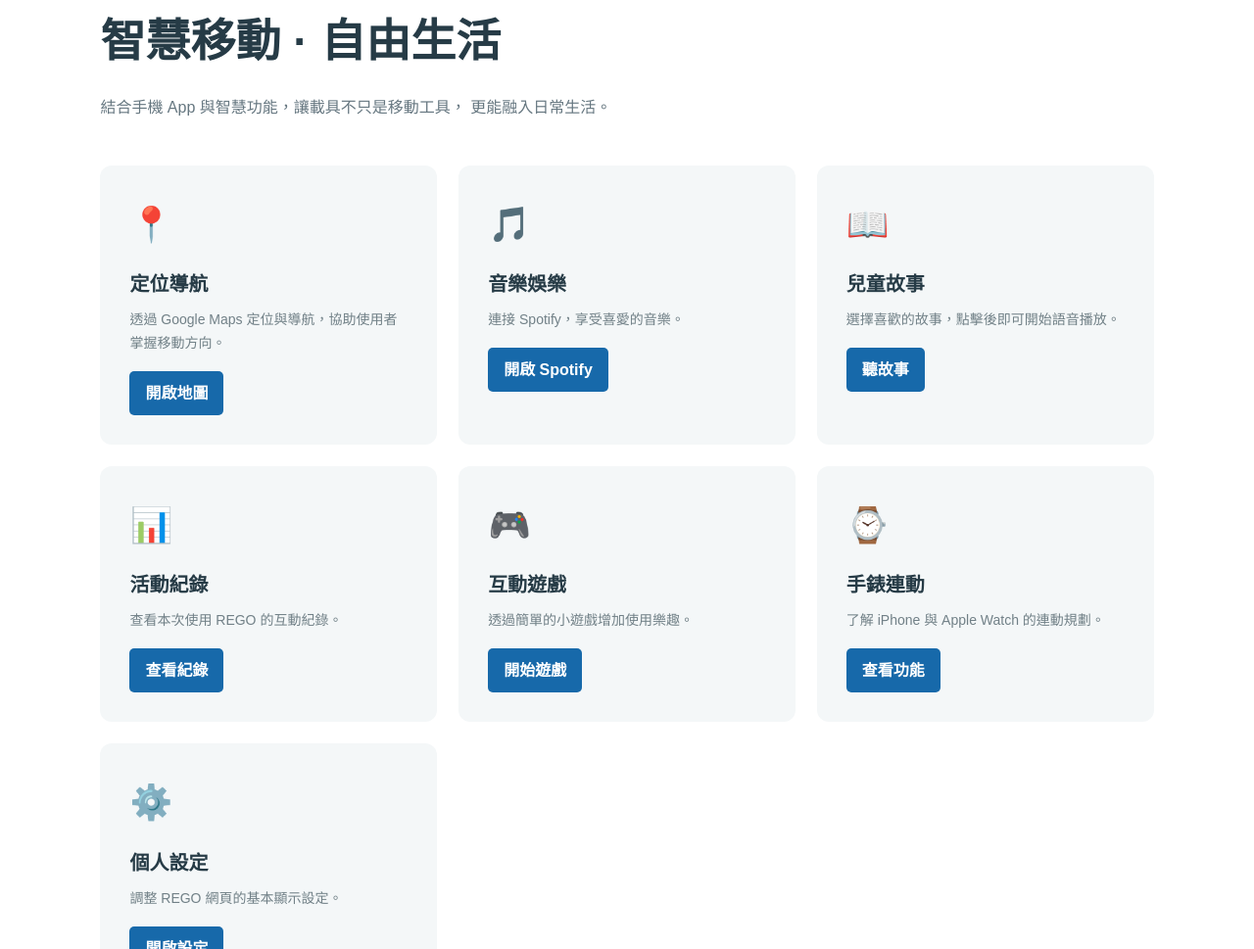
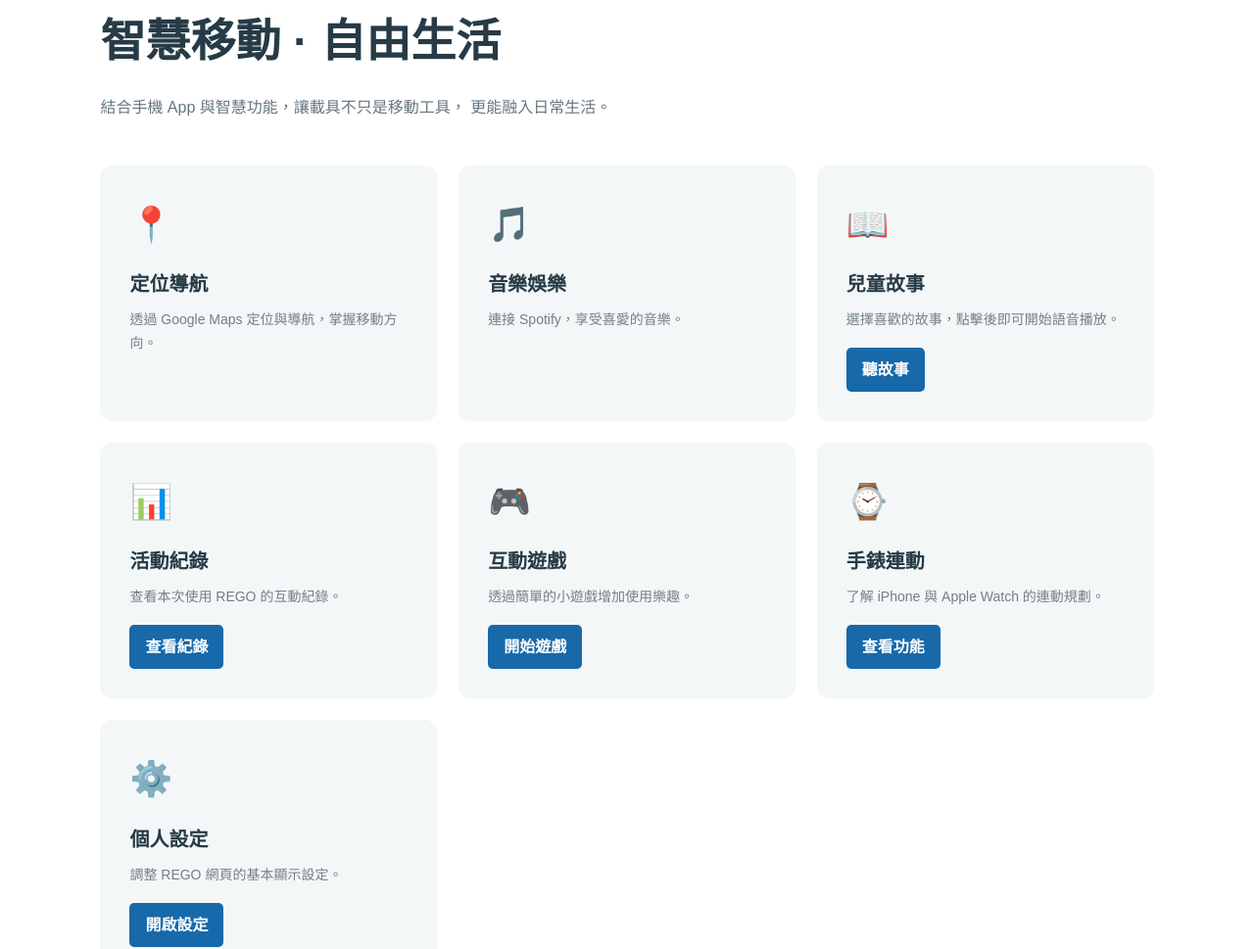
Before and after one commit to elainehsieh0601-stack/REGO, a plain HTML site: page index.html in a window 1280 px wide. Shown: the part 2268-3237 px from the top of the page at 98% size. Drawn offline with Linux system fonts and the light colour scheme.

Commit message:
Update index.html

```diff
--- a/index.html
+++ b/index.html
@@ -501,6 +501,17 @@ section {
 .smart-card { transition: transform .25s, box-shadow .25s; }
 .smart-card:hover { transform: translateY(-4px); box-shadow: 0 10px 24px #263B4612; }
 #activityLog li { margin: 7px 0; }
+  .smart-link {
+  display: block;
+  color: inherit;
+  text-decoration: none;
+  cursor: pointer;
+}
+
+.smart-link:hover {
+  transform: translateY(-5px);
+  box-shadow: 0 12px 28px #263B4615;
+}
 @media (max-width: 700px) {
   .story-list { grid-template-columns: 1fr; }
   .feature-panel { padding: 20px; }
@@ -755,19 +766,21 @@ footer p {
   </p>
 
   <div class="smart-grid">
-    <div class="smart-card">
-      <div class="smart-icon">📍</div>
-      <h3>定位導航</h3>
-      <p>透過 Google Maps 定位與導航，協助使用者掌握移動方向。</p>
-      <button class="feature-action" type="button" onclick="showFeature('mapPanel')">開啟地圖</button>
-    </div>
+    <!-- 定位導航 -->
+<a class="smart-card smart-link"
+   href="https://www.google.com/maps">
+  <div class="smart-icon">📍</div>
+  <h3>定位導航</h3>
+  <p>透過 Google Maps 定位與導航，掌握移動方向。</p>
+</a>
 
-    <div class="smart-card">
-      <div class="smart-icon">🎵</div>
-      <h3>音樂娛樂</h3>
-      <p>連接 Spotify，享受喜愛的音樂。</p>
-      <button class="feature-action" type="button" onclick="showFeature('spotifyPanel')">開啟 Spotify</button>
-    </div>
+<!-- 音樂娛樂 -->
+<a class="smart-card smart-link"
+   href="https://open.spotify.com/">
+  <div class="smart-icon">🎵</div>
+  <h3>音樂娛樂</h3>
+  <p>連接 Spotify，享受喜愛的音樂。</p>
+</a>
 
     <div class="smart-card">
       <div class="smart-icon">📖</div>
```
